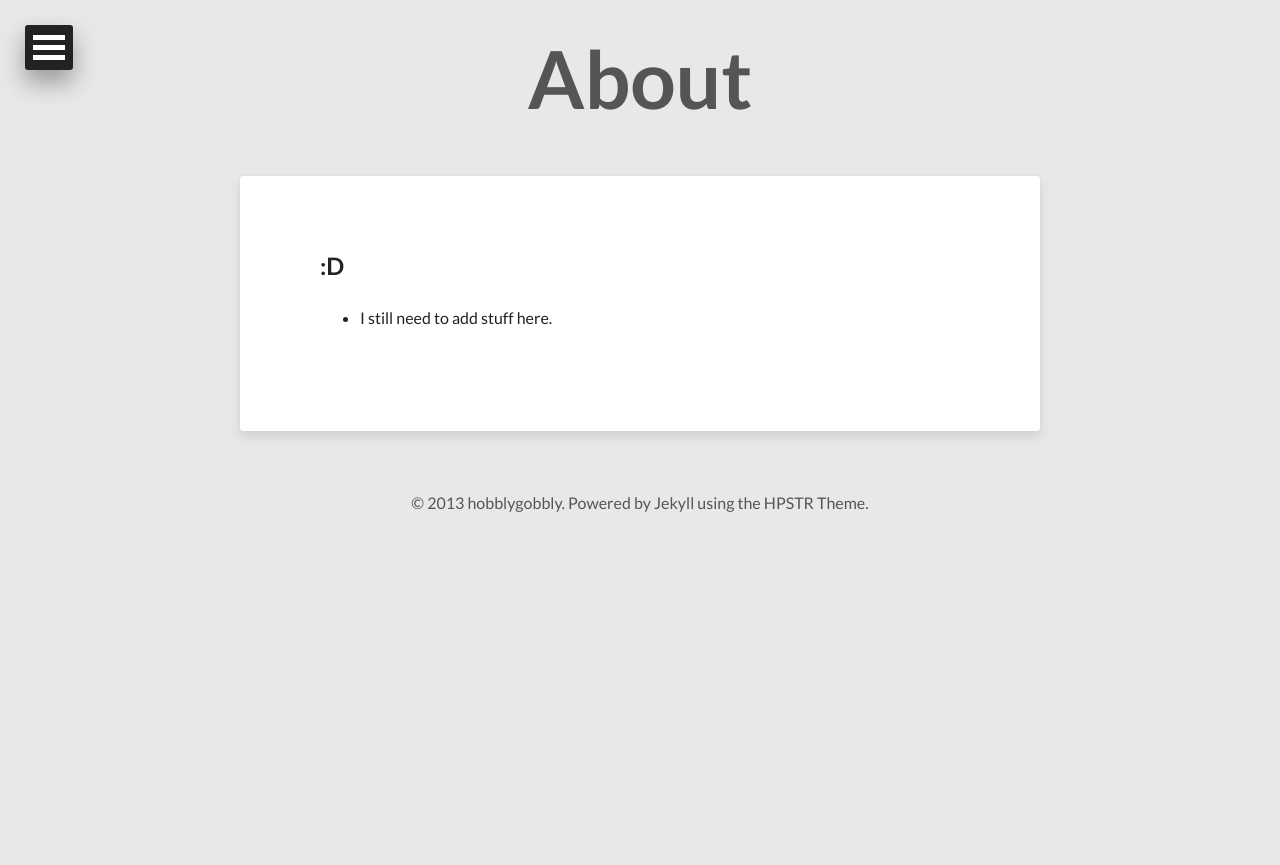
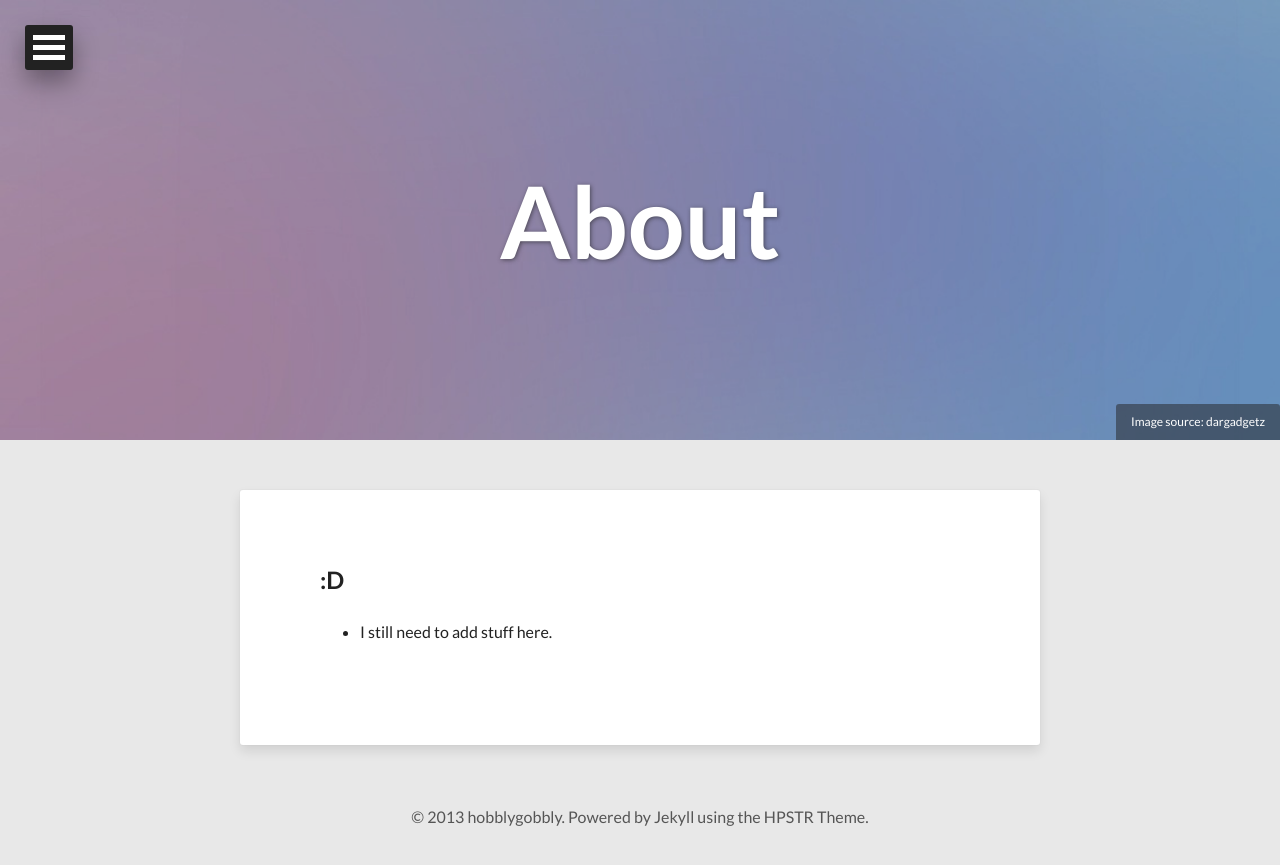
Before and after one commit to hobblygobbly/hobblygobbly.github.io, a Jekyll site: the page built from about.md, in a window 1280 px wide. Shown: the top 865 px of the page. Built offline with Jekyll 4.4.1, drawn with Linux system fonts in a browser that asks for light colours; nearby versions of some CDN libraries.

Commit message:
new
Signed-off-by: zvvn <wooki.za@outlook.com>

```diff
--- a/about.md
+++ b/about.md
@@ -3,6 +3,10 @@
 permalink: /about/
 title: About
 tags: [Jekyll, about]
+image:
+  feature: abstract-5.jpg
+  credit: dargadgetz
+  creditlink: http://www.dargadgetz.com/ios-7-abstract-wallpaper-pack-for-iphone-5-and-ipod-touch-retina/
 ---
 
 ## :D
```
